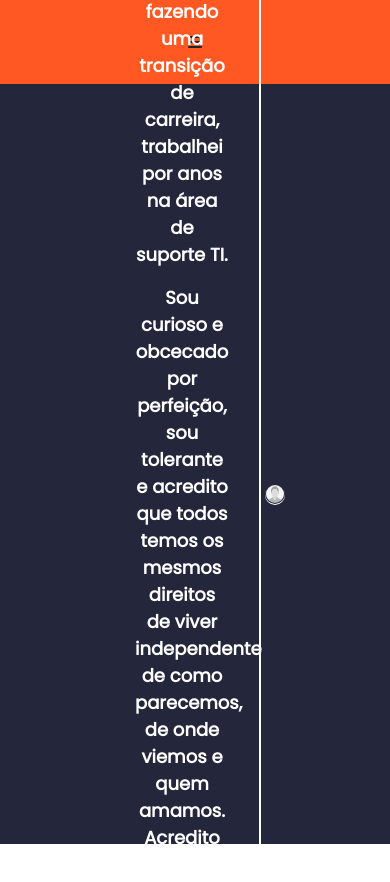
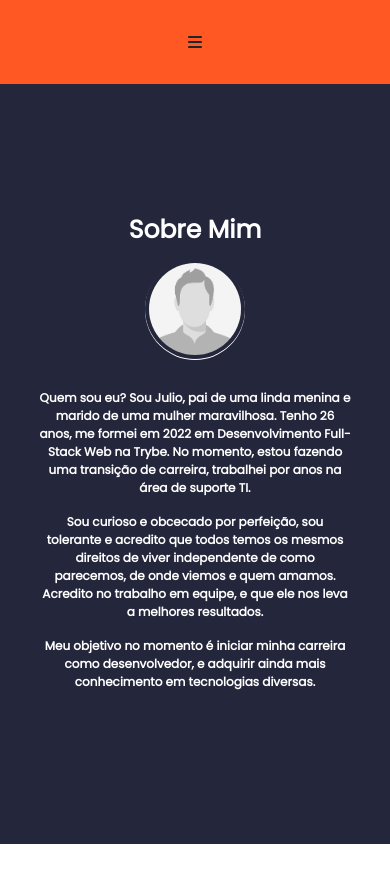
Before and after one commit to thosijulio/thosijulio.github.io, a React (Create React App) app: page /about in a window 390 px wide. Shown: the top 882 px of the page. After the commit the page ends 844 px from the top, so only its background shows below. Built offline with nearby package versions, Linux system fonts and the light colour scheme; a web font is replaced by a local one.

Commit message:
feat - finalizacao pagina sobre mim

```diff
--- a/src/pages/About.css
+++ b/src/pages/About.css
@@ -3,8 +3,9 @@
   background-color: #24263B;
   color:#FFF;
   display: flex;
-  height: 90vh;
   justify-content: center;
+  min-height: 90vh;
+  padding: 30px 0;
 }
 
 .about-main-text {
@@ -16,7 +17,7 @@
 .about-role {
   align-items: center;
   display: flex;
-  margin: 50px;
+  padding: 50px;
 }
 
 .about-role > .primary-text {
@@ -36,8 +37,8 @@
   box-shadow: 0 1px 0 0 var(--white);
   border-radius: 50%;
   height: 480px;
+  margin: 0 0 0 100px;
   width: 480px;
-  margin: 0 0 0 100px;
 }
 
 .about-picture-background {
@@ -57,9 +58,45 @@
 }
 
 @media screen and (max-width: 1300px) {
+  .about-role {
+    padding: 10px;
+  }
+
   .about-picture {
-    height: 20px;
-    width: 20px;
-    margin: 0 0 0 4px;
+    height: 150px;
+    width: 150px;
+    margin: auto;
+  }
+
+  .about-role {
+    flex-direction: column-reverse;
+  }
+
+  .about-role > .primary-text {
+    border: none;
+    margin-top: 30px;
+    padding: 0;
+    width: 80vw;
   }
 }
+
+@media screen and (max-width: 600px) {
+  .about-main-text {
+    font-size: 25px;
+  }
+
+  .about-role > .primary-text > p {
+    font-size: 12px;
+  }
+}
+
+@media screen and (max-width: 450px) {
+  .about-section {
+    padding: 10px 0;
+  }
+
+  .about-picture {
+    height: 100px;
+    width: 100px;
+  }
+}
```
